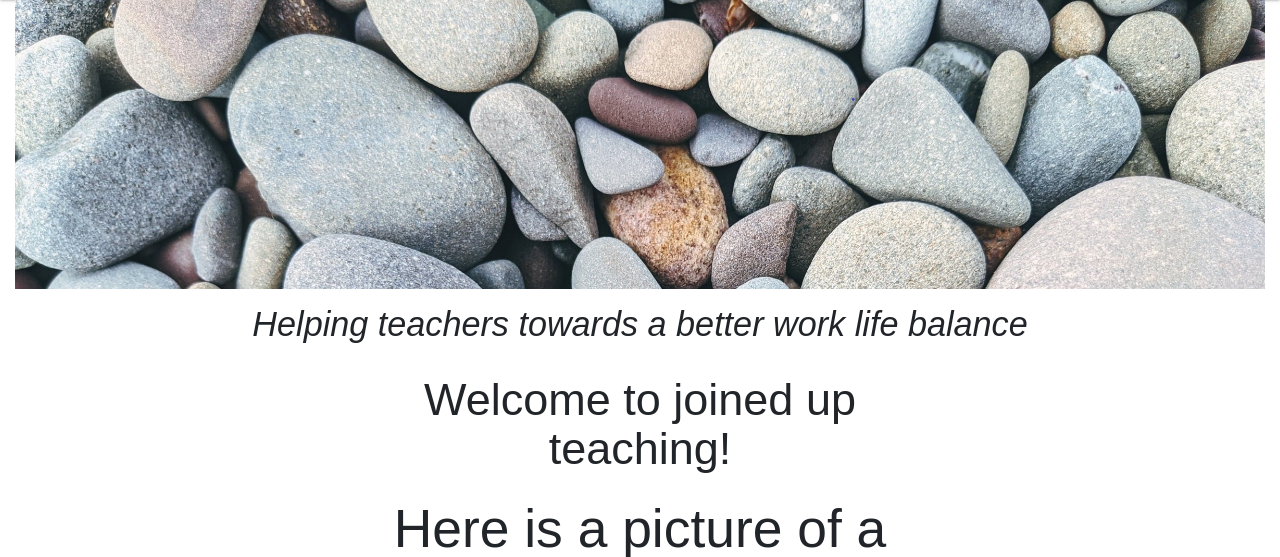
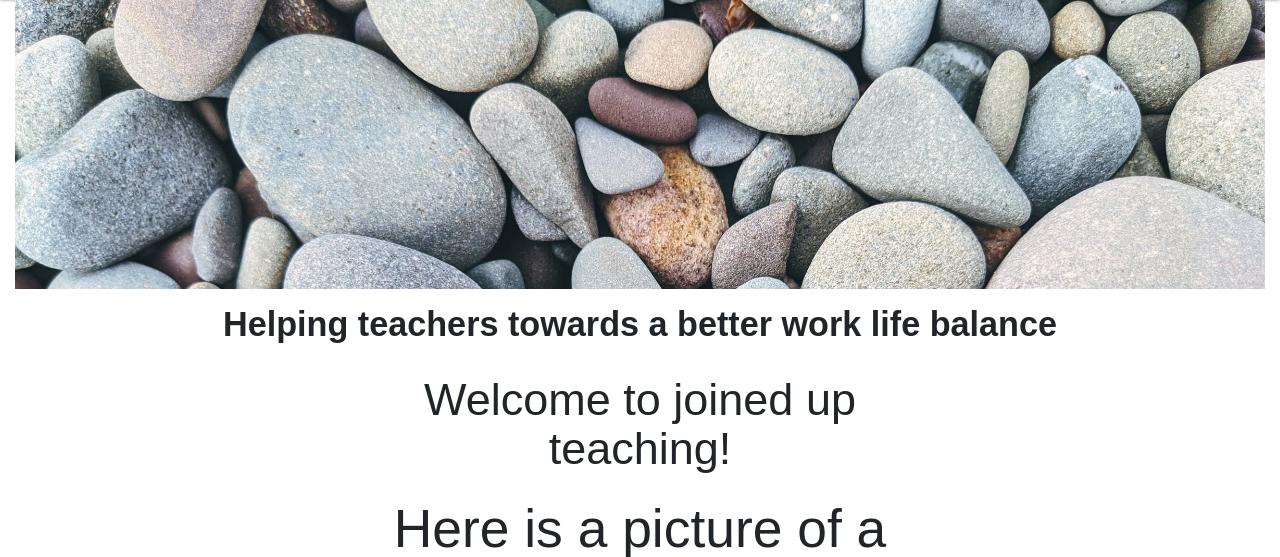
Before and after one commit to debbiect246/joined_up_teaching, a Flask app: page / in a window 1280 px wide. Shown: the part 95-652 px from the top of the page. Run offline with Flask 2, Linux system fonts and the light colour scheme; some libraries are stand-ins or nearby versions.

Commit message:
bolded statement on base template

```diff
--- a/templates/base.html
+++ b/templates/base.html
@@ -67,7 +67,7 @@
             <img src="../static/pebbles.jpg" alt="Notebook" style="width:100%;">
         </div>
         <div class="container-fluid content">
-            <h4 class="centre"><em>Helping teachers towards a better work life balance</em></h4>
+            <h4 class="centre"><b>Helping teachers towards a better work life balance</b></h4>
         </div>
     </div>
 
```
